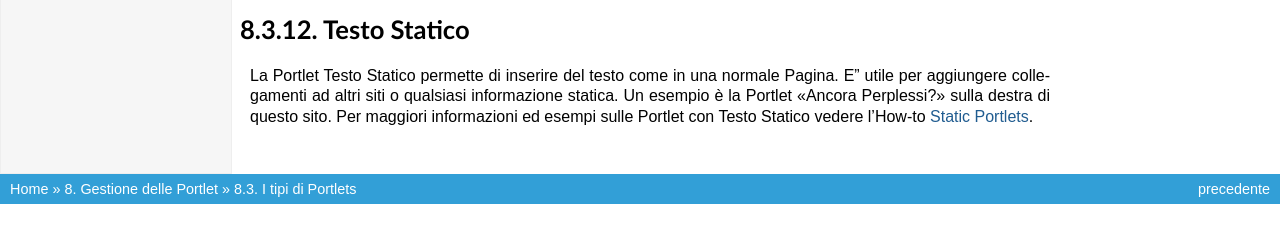
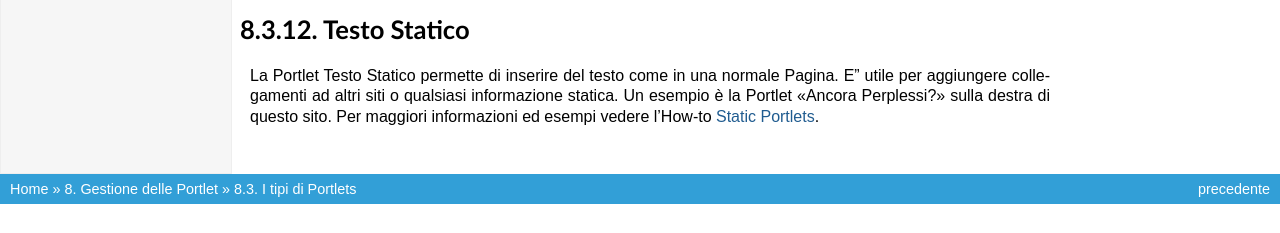
Before and after one commit to plone-it/collective.italiandocumentation, a Sphinx documentation site: the page built from source/portlet-management/portlet-types.rst, in a window 1280 px wide. Shown: the part 1809-2042 px from the top of the page. Built offline with Sphinx 7.4.7, drawn with Linux system fonts in a browser that asks for light colours.

Commit message:
Update source/portlet-management/portlet-types.rst

```diff
--- a/source/portlet-management/portlet-types.rst
+++ b/source/portlet-management/portlet-types.rst
@@ -109,5 +109,5 @@ Testo Statico
 La Portlet Testo Statico permette di inserire del testo come
 in una normale Pagina. E' utile per aggiungere collegamenti ad altri siti
 o qualsiasi informazione statica. Un esempio è la Portlet "Ancora Perplessi?"
-sulla destra di questo sito. Per maggiori informazioni ed esempi sulle Portlet con Testo Statico
+sulla destra di questo sito. Per maggiori informazioni ed esempi
 vedere l'How-to `Static Portlets <http://plone.org/documentation/manual/plone-4-user-manual/portlet-management/resolveuid/3698a06fc5f57d6f9bd6eaf1824f5cc8>`_.
```
